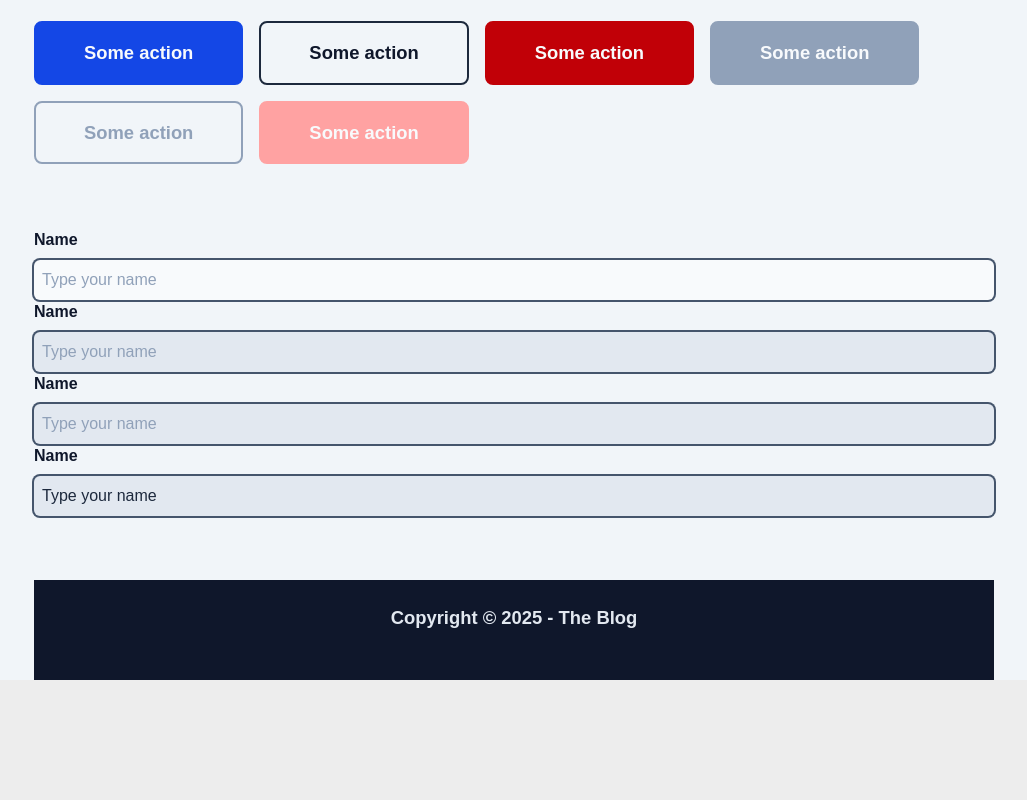
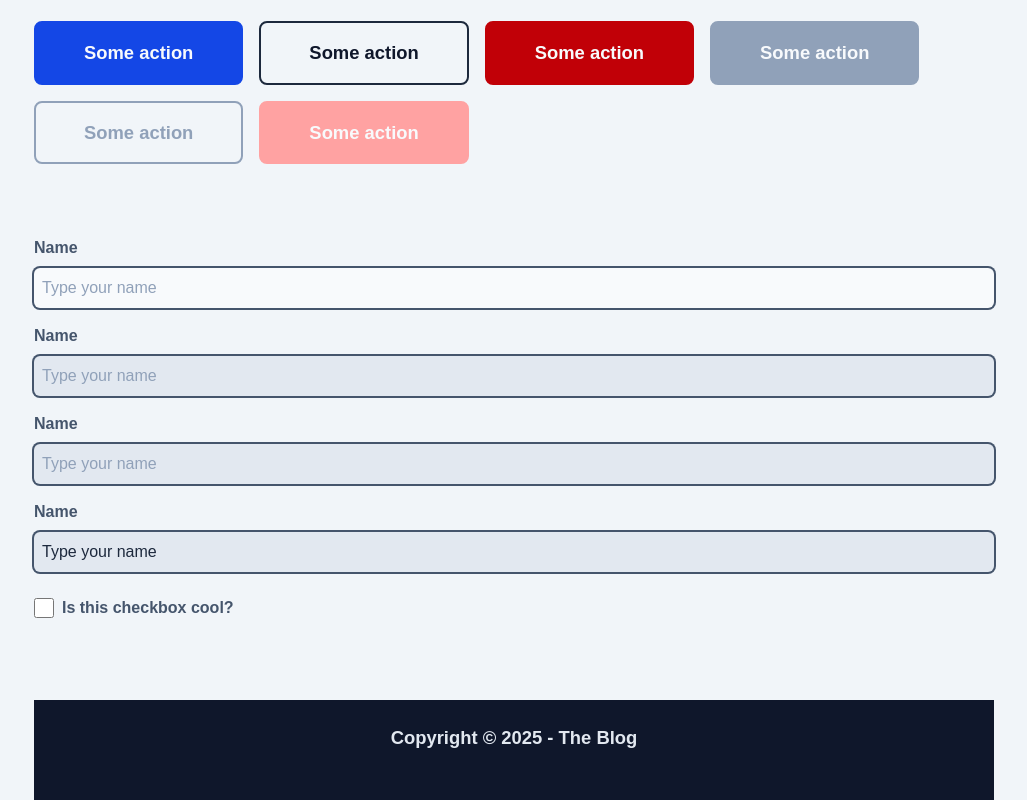
Before and after one commit to aruangalves/nextjs-blog, a Next.js app: page /admin/post/new in a window 1280 px wide. Shown: the part 443-1243 px from the top of the page, without its empty margins (126-1153 px from the left). Before the commit the page ends 1123 px from the top, so only its background shows below. Built offline with nearby package versions, Linux system fonts and the light colour scheme.

Commit message:
InputCheckbox component with embedded label

```diff
--- a/src/app/admin/post/new/page.tsx
+++ b/src/app/admin/post/new/page.tsx
@@ -1,4 +1,5 @@
 import { Button } from '@/components/Button';
+import { InputCheckbox } from '@/components/InputCheckbox';
 import { InputText } from '@/components/InputText';
 
 export const dynamic = 'force-dynamic';
@@ -28,6 +29,7 @@ export default async function AdminPostNewPage() {
         <InputText labelText='Name' placeholder='Type your name' disabled />
         <InputText labelText='Name' value='Type your name' disabled />
         <InputText labelText='Name' value='Type your name' readOnly />
+        <InputCheckbox labelText='Is this checkbox cool?' />
       </div>
     </div>
   );
--- /dev/null
+++ b/src/components/InputCheckbox/index.tsx
@@ -0,0 +1,34 @@
+import { useId } from 'react';
+
+type InputCheckboxProps = {
+  labelText?: string;
+  type?: 'checkbox';
+} & React.ComponentProps<'input'>;
+
+export function InputCheckbox({
+  labelText = '',
+  type = 'checkbox',
+  ...props
+}: InputCheckboxProps) {
+  const id = useId();
+
+  return (
+    <div className='flex items-center gap-2 py-4'>
+      <input
+        {...props}
+        className={
+          'rounded-md bg-slate-50 w-5 h-5 focus:ring-sky-600 focus:ring-2 cursor-pointer' +
+          ' ' +
+          props.className
+        }
+        id={id}
+        type={type}
+      />
+      {labelText && (
+        <label htmlFor={id} className='font-bold text-slate-600'>
+          {labelText}
+        </label>
+      )}
+    </div>
+  );
+}
--- a/src/components/InputText/index.tsx
+++ b/src/components/InputText/index.tsx
@@ -8,9 +8,9 @@ export function InputText({ labelText = '', ...props }: InputTextProps) {
   const id = useId();
 
   return (
-    <div className='flex flex-col gap-2'>
+    <div className='flex flex-col gap-2 py-2'>
       {labelText && (
-        <label htmlFor={id} className='font-bold'>
+        <label htmlFor={id} className='font-bold text-slate-600'>
           {labelText}
         </label>
       )}
```
